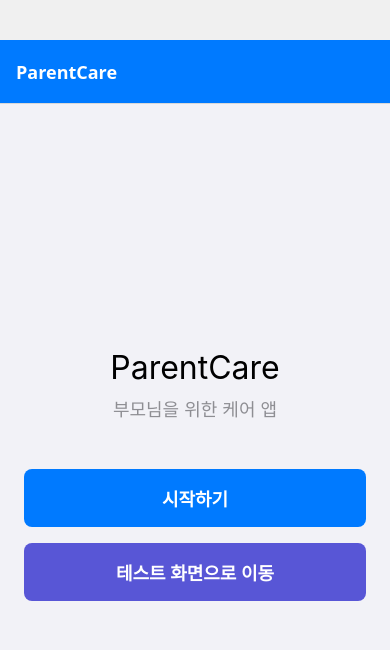
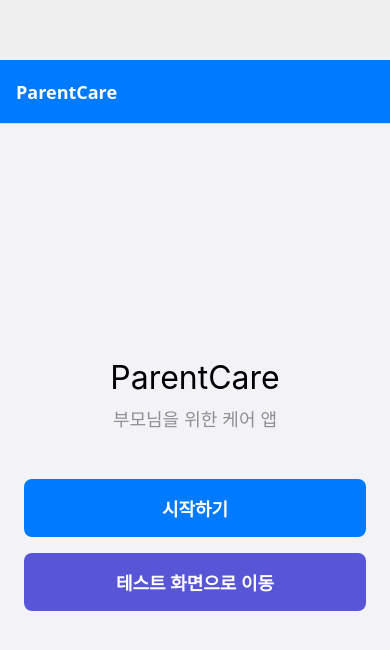
Before and after one commit to kkchanss/Parentcare, a React Native app: screen / in a window 390 px wide. Shown: the top 650 px of the page. Built offline with nearby package versions, Linux system fonts and the light colour scheme.

Commit message:
이민주 테스트

```diff
--- a/App.tsx
+++ b/App.tsx
@@ -6,7 +6,7 @@ import { AppNavigator } from './src/navigation/AppNavigator';
 export default function App() {
   return (
     <>
-      <View style={{ padding: 20, backgroundColor: '#f0f0f0' }}>
+      <View style={{ padding: 30, backgroundColor: '#f0f0f0' }}>
       </View>
       <AppNavigator />
       <StatusBar style="auto" />
--- a/src/components/forms/Input.tsx
+++ b/src/components/forms/Input.tsx
@@ -1,4 +1,6 @@
 // 기본 텍스트 입력 컴포넌트
+
+// 이민주 커밋 테스트
 import React, { useState } from 'react';
 import { View, TextInput, Text, StyleSheet, TextInputProps } from 'react-native';
 import { COLORS, SIZES, FONTS } from '../../constants';
```
